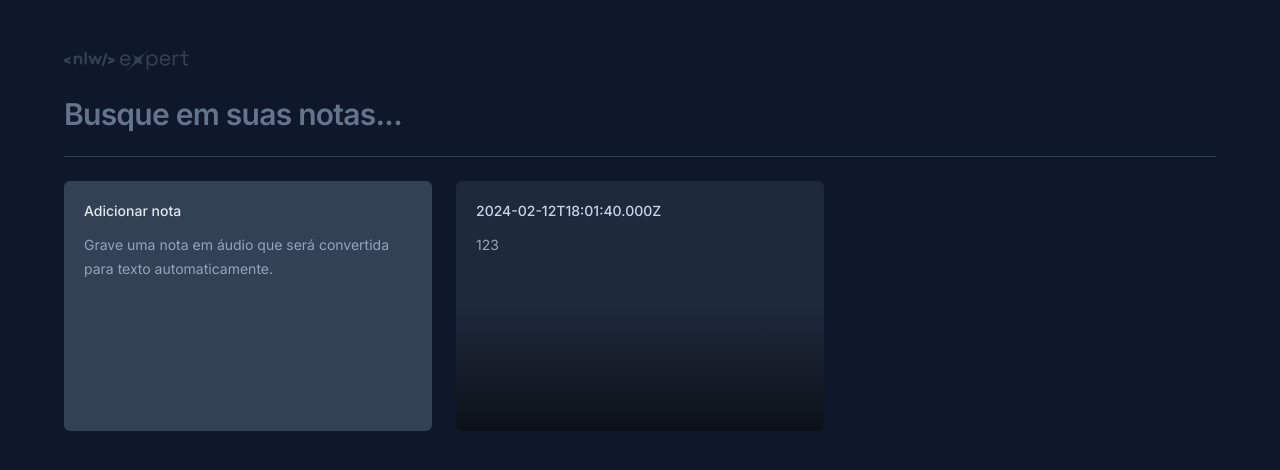
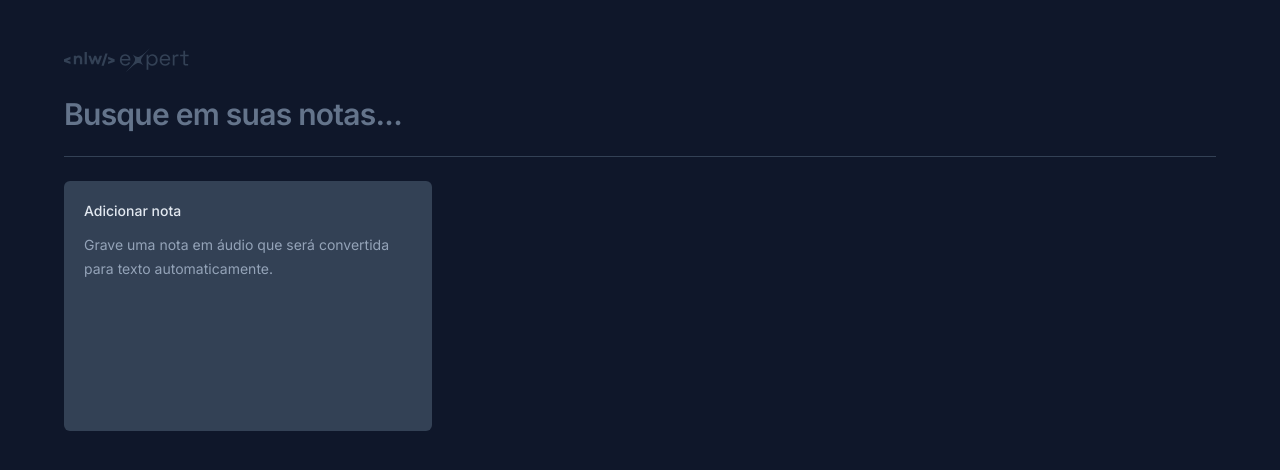
Before and after one commit to Jonathan-Assis/react-audio-notes, a React (Vite) app: page / in a window 1280 px wide. Shown: the top 470 px of the page. Built offline with nearby package versions, Linux system fonts and the light colour scheme.

Commit message:
Save notes on localstorage and get notes too :jigsaw:

```diff
--- a/src/App.tsx
+++ b/src/App.tsx
@@ -1,28 +1,71 @@
+import { useState } from 'react'
 import logo from './assets/logo-nlw-expert.svg'
 import { NewNoteCard, NoteCard } from './components'
 
-const note = {
-    date: new Date(),
-    content: '123',
+export interface INote {
+    id: string
+    date: Date
+    content: string
 }
 
 export function App() {
+    const [search, setSearch] = useState('')
+    const [notes, setNotes] = useState<INote[]>(() => {
+        const notesOnStorage = localStorage.getItem('notes')
+
+        if (notesOnStorage) {
+            return JSON.parse(notesOnStorage)
+        }
+
+        return []
+    })
+
+    const handleSearch = (event: React.ChangeEvent<HTMLInputElement>) => {
+        const query = event.target.value
+
+        setSearch(query)
+    }
+
+    const filteredNotes =
+        search !== ''
+            ? notes.filter((note) => note.content.toLocaleLowerCase().includes(search.toLocaleLowerCase()))
+            : notes
+
+    const onNoteCreated = (content: string) => {
+        const newNote = {
+            id: crypto.randomUUID(),
+            date: new Date(),
+            content,
+        }
+
+        const notesArray = [newNote, ...notes]
+
+        setNotes(notesArray)
+
+        localStorage.setItem('notes', JSON.stringify(notesArray))
+    }
+
+    const renderNotes = () => {
+        return filteredNotes.map((note) => <NoteCard key={note.id} note={note} />)
+    }
+
     return (
         <div className="mx-auto max-w-6xl my-12 space-y-6">
             <img src={logo} />
             <form className="w-full">
                 <input
+                    className="w-full bg-transparent text-3xl font-semibold tracking-tight outline-none placeholder:text-slate-500"
                     type="text"
                     placeholder="Busque em suas notas..."
-                    className="w-full bg-transparent text-3xl font-semibold tracking-tight outline-none placeholder:text-slate-500"
+                    onChange={handleSearch}
                 />
             </form>
 
             <div className="h-px bg-slate-700" />
 
             <div className="grid grid-cols-3 gap-6 auto-rows-[250px]">
-                <NewNoteCard />
-                <NoteCard note={note} />
+                <NewNoteCard onNoteCreated={onNoteCreated} />
+                {renderNotes()}
             </div>
         </div>
     )
--- a/src/components/NewNoteCard/index.tsx
+++ b/src/components/NewNoteCard/index.tsx
@@ -3,7 +3,11 @@
 import { X } from 'lucide-react'
 import { toast } from 'sonner'
 
-export const NewNoteCard = () => {
+export interface INewNoteCard {
+    onNoteCreated: (content: string) => void
+}
+
+export const NewNoteCard = ({ onNoteCreated }: INewNoteCard) => {
     const [shouldShowOnboarding, setShouldShowOnboarding] = useState(true)
     const [content, setContent] = useState('')
 
@@ -21,7 +25,11 @@
     const handleSaveNote = (event: React.FormEvent) => {
         event.preventDefault()
 
-        console.log(content)
+        onNoteCreated(content)
+
+        setContent('')
+        handleShowEditor()
+
         toast.success('Nota criada com sucesso')
     }
 
@@ -64,6 +72,7 @@
                                 <textarea
                                     autoFocus
                                     className="text-sm leading-6 text-slate-400 bg-transparent resize-none flex-1 outline-none"
+                                    value={content}
                                     onChange={handleContentChanged}
                                 />
                             )}
```
